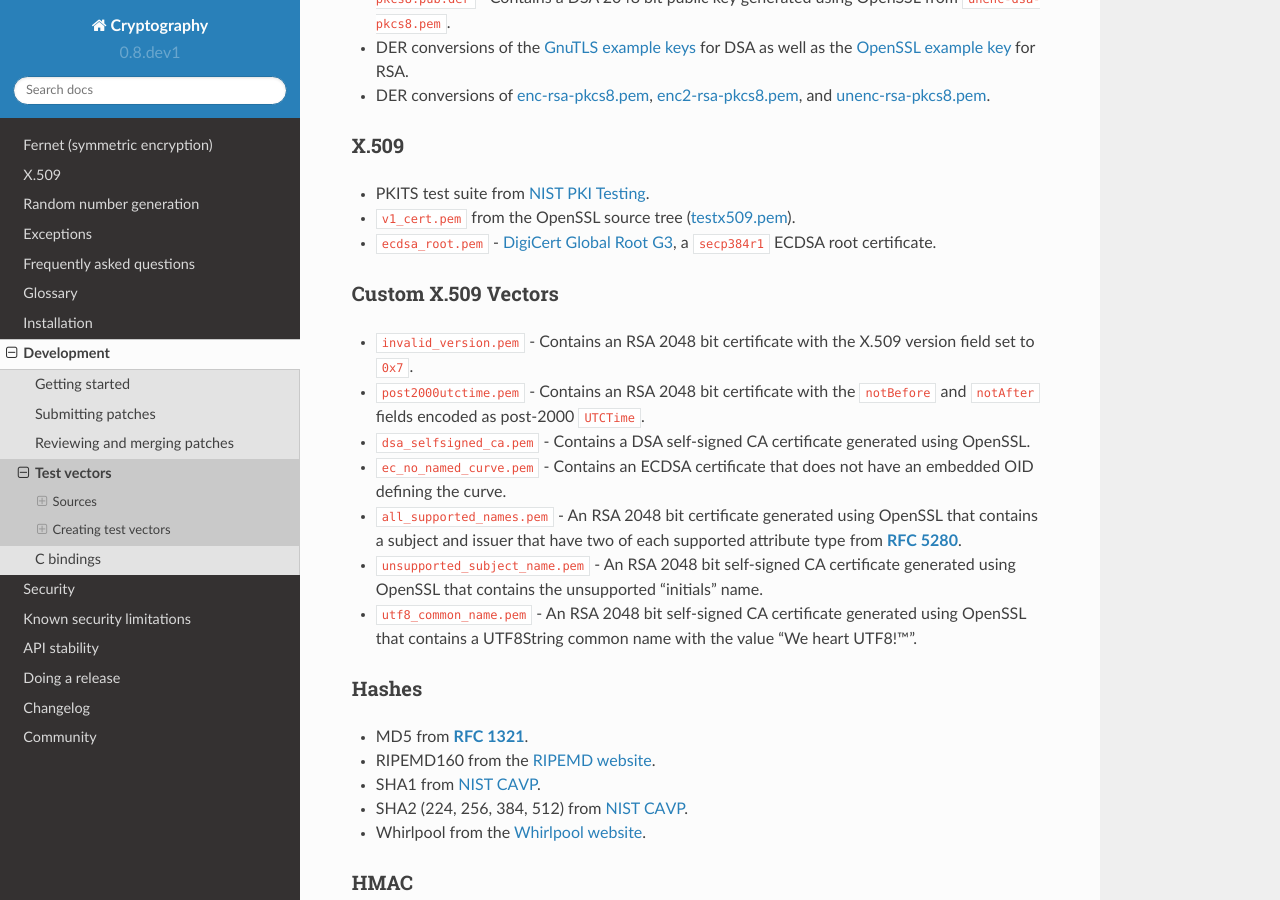
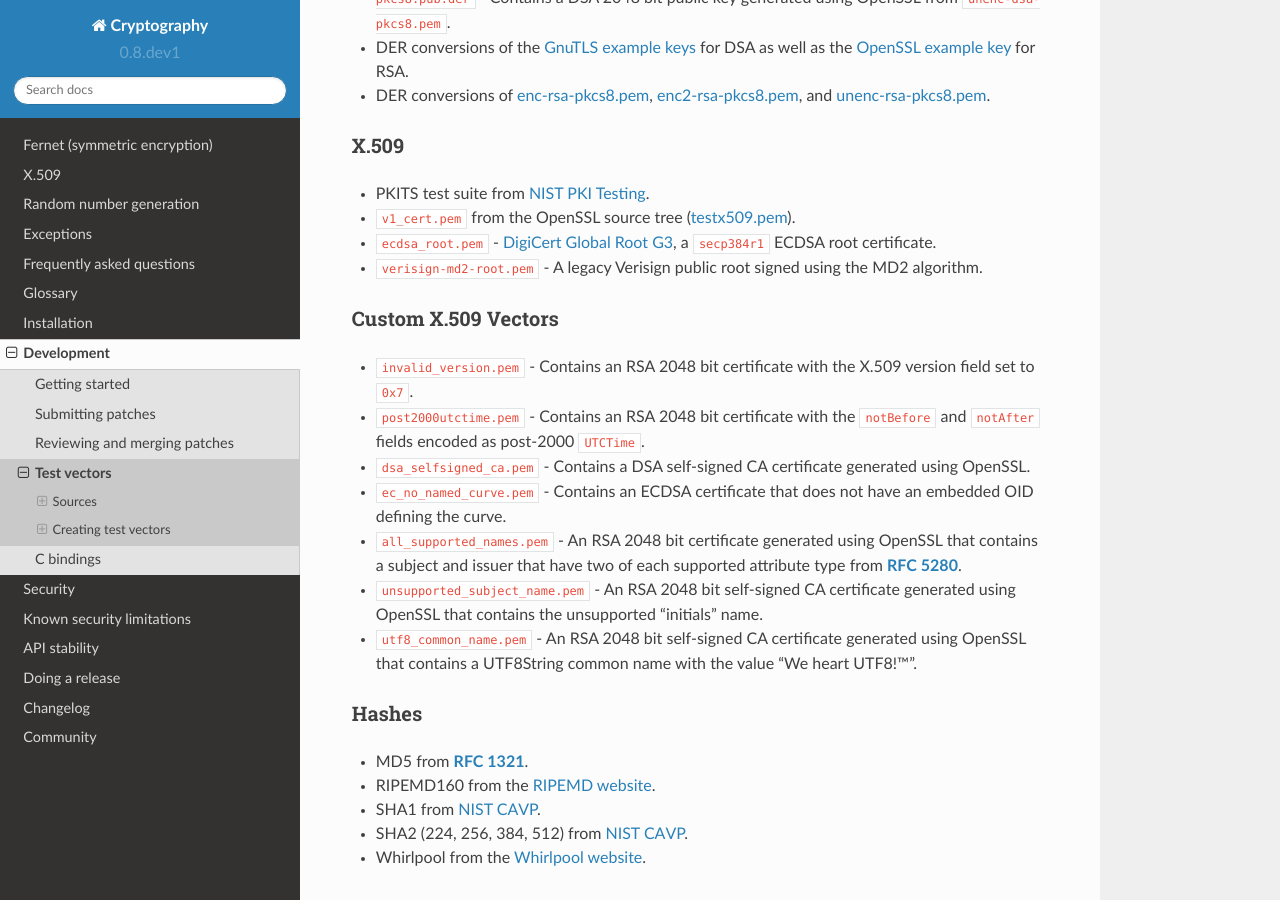
Before and after one commit to WebKing0121/cryptography, a Sphinx documentation site: the page built from docs/development/test-vectors.rst, in a window 1280 px wide and 900 px high, scrolled down 1505 px. Built offline with Sphinx 7.4.7 and the Read the Docs theme 2.0.0, drawn with Linux system fonts in a browser that asks for light colours; pages that are not in the unit, such as notebooks, are missing from menus.

Commit message:
add legacy Verisign PCA (MD2) root to vectors

```diff
--- a/docs/development/test-vectors.rst
+++ b/docs/development/test-vectors.rst
@@ -80,6 +80,8 @@ X.509
 * ``v1_cert.pem`` from the OpenSSL source tree (`testx509.pem`_).
 * ``ecdsa_root.pem`` - `DigiCert Global Root G3`_, a ``secp384r1`` ECDSA root
   certificate.
+* ``verisign-md2-root.pem`` - A legacy Verisign public root signed using the
+  MD2 algorithm.
 
 Custom X.509 Vectors
 ~~~~~~~~~~~~~~~~~~~~
```
Also changed, not shown: 1 other file.
